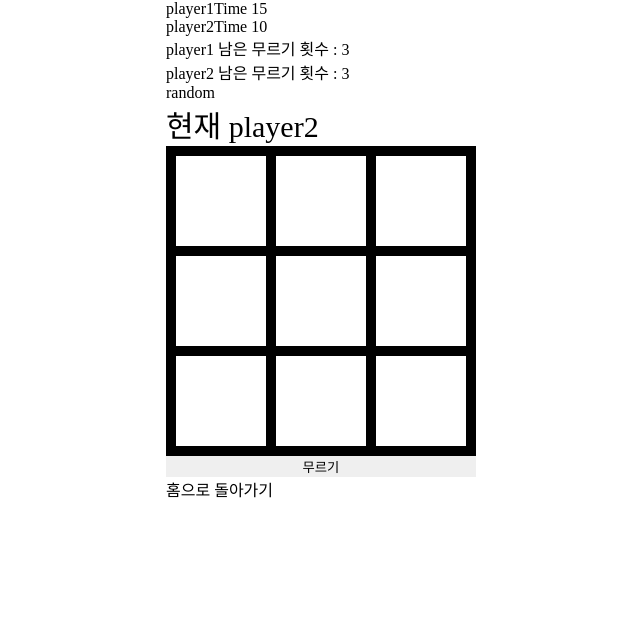
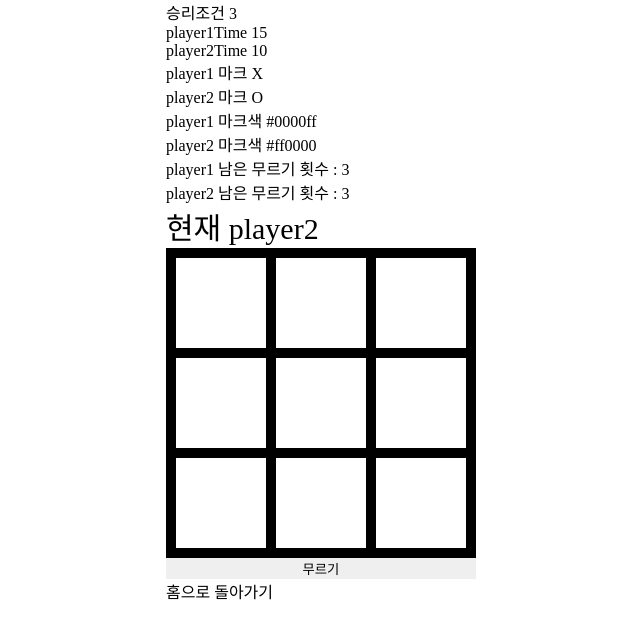
Before and after one commit to yunbiyomi/tictactoe-game, a React (Create React App) app: page /game in a window 1280 px wide. Shown: the top 638 px of the page, without its empty margins (319-959 px from the left). Built offline with nearby package versions, Linux system fonts and the light colour scheme; the HTML template or start-up script is replaced by a standard one.

Commit message:
♻️ Refactor : 코드 정리

```diff
--- a/src/components/GameBoard.jsx
+++ b/src/components/GameBoard.jsx
@@ -1,16 +1,74 @@
 import React, { useEffect, useState } from 'react'
 import styled from 'styled-components'
 import Square from './Square'
-import { useDispatch } from 'react-redux';
-import { updateBoardHistory } from '../redux/boardActions'
+import { useDispatch, useSelector } from 'react-redux';
+import { updateBoardHistory } from '../redux/board/boardActions'
 
-const GameBoard = ({ size, currentPlayer, player1Mark, player2Mark, setCurrentPlayer, winCondition, player1Time, setPlayer1Time, player2Time, setPlayer2Time, isBack, setIsBack }) => {
+const GameBoard = ({
+  currentPlayer,
+  setCurrentPlayer,
+  player1Time,
+  setPlayer1Time,
+  player2Time,
+  setPlayer2Time,
+  isBack,
+  setIsBack }) => {
+  const size = useSelector(state => state.gameSettings.gameBoardSize);
+  const player1Mark = useSelector(state => state.gameSettings.player1Mark);
+  const player2Mark = useSelector(state => state.gameSettings.player2Mark);
+  const winCondition = useSelector(state => state.gameSettings.winCondition);
+
   const initialBoard = Array(size).fill(null).map(() => Array(size).fill(''));
   const [board, setBoard] = useState(initialBoard);
   const [isEnd, setIsEnd] = useState(false);
   const [isTimeOut, setIsTimeOut] = useState(false);
   const [historyBoard, setHistoryBoard] = useState([]);
   const dispatch = useDispatch();
+
+  // size의 수만큼 칸을 생성해주는 함수
+  const renderSquares = () => {
+    return board.map((rowArr, rowIndex) => (
+      <GameBoardRow key={rowIndex}>
+        {rowArr.map((val, colIndex) => (
+          <Square
+            key={`${rowIndex}-${colIndex}`}
+            value={val}
+            onClick={() => handleSquareClick(rowIndex, colIndex)}
+          />
+        ))}
+      </GameBoardRow>
+    ));
+  }
+
+  // 칸 클릭시 플레이어 별 알맞은 마크 표시해주는 함수
+  const handleSquareClick = (row, col) => {
+    if (currentPlayer && board[row][col] === '') {
+      const newBoard = board.map((rowArr, rowIndex) => {
+        if (rowIndex === row) {
+          return rowArr.map((val, colIndex) => {
+            if (colIndex === col) {
+              return currentPlayer === 'player1' ? player1Mark : player2Mark;
+            }
+            return val;
+          });
+        }
+        return rowArr;
+      });
+      setBoard(newBoard);
+      currentPlayer === 'player1' ? setPlayer1Time(15) : setPlayer2Time(15);
+
+      // 승리 조건을 갖추었는지 확인
+      if (checkWin(row, col)) {
+        setTimeout(() => {
+          alert(`${currentPlayer}가 승리하였습니다!`);
+        }, 0);
+        setIsEnd(true);
+        setCurrentPlayer(null);
+      } else {
+        setCurrentPlayer(currentPlayer === 'player1' ? 'player2' : 'player1');
+      }
+    }
+  };
 
   // 각 플레이어 별 시간 계산 함수
   useEffect(() => {
@@ -131,36 +189,6 @@ const GameBoard = ({ size, currentPlayer, player1Mark, player2Mark, setCurrentPl
       });
     }, [board, isEnd])
 
-  // 칸 클릭시 플레이어 별 알맞은 마크 표시해주는 함수
-  const handleSquareClick = (row, col) => {
-    if (currentPlayer && board[row][col] === '') {
-      const newBoard = board.map((rowArr, rowIndex) => {
-        if (rowIndex === row) {
-          return rowArr.map((val, colIndex) => {
-            if (colIndex === col) {
-              return currentPlayer === 'player1' ? player1Mark : player2Mark;
-            }
-            return val;
-          });
-        }
-        return rowArr;
-      });
-      setBoard(newBoard);
-      currentPlayer === 'player1' ? setPlayer1Time(15) : setPlayer2Time(15);
-
-      // 승리 조건을 갖추었는지 확인
-      if (checkWin(row, col)) {
-        setTimeout(() => {
-          alert(`${currentPlayer}가 승리하였습니다!`);
-        }, 0);
-        setIsEnd(true);
-        setCurrentPlayer(null);
-      } else {
-        setCurrentPlayer(currentPlayer === 'player1' ? 'player2' : 'player1');
-      }
-    }
-  };
-
     // 무르기 버튼 클릭시 그 전 단계로 돌아가는 함수
     useEffect(() => {
       if(isBack) {
@@ -172,21 +200,6 @@ const GameBoard = ({ size, currentPlayer, player1Mark, player2Mark, setCurrentPl
         }
       }
     }, [isBack])
-
-  // size의 수만큼 칸을 생성해주는 함수
-  const renderSquares = () => {
-    return board.map((rowArr, rowIndex) => (
-      <GameBoardRow key={rowIndex}>
-        {rowArr.map((val, colIndex) => (
-          <Square
-            key={`${rowIndex}-${colIndex}`}
-            value={val}
-            onClick={() => handleSquareClick(rowIndex, colIndex)}
-          />
-        ))}
-      </GameBoardRow>
-    ));
-  }
 
   return (
     <GameBoardContainer>
--- a/src/pages/GamePage.jsx
+++ b/src/pages/GamePage.jsx
@@ -5,10 +5,11 @@ import styled from 'styled-components';
 import { Link } from 'react-router-dom';
 
 const GamePage = () => {
-  const gameBoardSize = useSelector(state => state.gameSettings.gameBoardSize);
   const winCondition = useSelector(state => state.gameSettings.winCondition);
   const player1Mark = useSelector(state => state.gameSettings.player1Mark);
   const player2Mark = useSelector(state => state.gameSettings.player2Mark);
+  const player1MarkColor = useSelector(state => state.gameSettings.player1MarkColor);
+  const player2MarkColor = useSelector(state => state.gameSettings.player2MarkColor);
   const startPlayer = useSelector(state => state.gameSettings.startPlayer);
 
   const [currentPlayer, setCurrentPlayer] = useState(null);
@@ -38,29 +39,23 @@ const GamePage = () => {
 
   return (
     <GamepageContainer>
+      <SP>승리조건 {winCondition}</SP>
       <SP>player1Time {player1Time}</SP>
       <SP>player2Time {player2Time}</SP>
+      <SP>player1 마크 {player1Mark}</SP>
+      <SP>player2 마크 {player2Mark}</SP>
+      <SP>player1 마크색 {player1MarkColor}</SP>
+      <SP>player2 마크색 {player2MarkColor}</SP>
       <SP>player1 남은 무르기 횟수 : {player1BackCount}</SP>
       <SP>player2 남은 무르기 횟수 : {player2BackCount}</SP>
-      {/* {gameBoardSize}
-      {winCondition}
-      {player1Mark}
-      {player2Mark}
-      {player1MarkColor}
-      {player2MarkColor} */}
-      {startPlayer}
       {
         currentPlayer ?
           <STitle>현재 {currentPlayer}</STitle> :
           <STitle>게임이 끝났습니다.</STitle>
       }
       <GameBoard
-        size={gameBoardSize}
         currentPlayer={currentPlayer}
-        player1Mark={player1Mark}
-        player2Mark={player2Mark}
         setCurrentPlayer={setCurrentPlayer}
-        winCondition={winCondition}
         player1Time={player1Time}
         setPlayer1Time={setPlayer1Time}
         player2Time={player2Time}
--- a/src/pages/GameSettingPage.jsx
+++ b/src/pages/GameSettingPage.jsx
@@ -2,8 +2,8 @@ import React, { useEffect } from 'react'
 import { useDispatch, useSelector } from 'react-redux';
 import { Link } from 'react-router-dom';
 import styled from 'styled-components';
-import { resetGameSettings, setGameBoardSize, setPlayer1Mark, setPlayer1MarkColor, setPlayer2Mark, setPlayer2MarkColor, setStartPlayer, setWinCondition } from '../redux/gameSettingActions';
-import { resetBoard } from '../redux/boardActions';
+import { resetGameSettings, setGameBoardSize, setPlayer1Mark, setPlayer1MarkColor, setPlayer2Mark, setPlayer2MarkColor, setStartPlayer, setWinCondition } from '../redux/gameSetting/gameSettingActions';
+import { resetBoard } from '../redux/board/boardActions';
 
 const GameSettingPage = () => {
   const dispatch = useDispatch();
```
Lines whose indentation alone changed are shown as unchanged.
